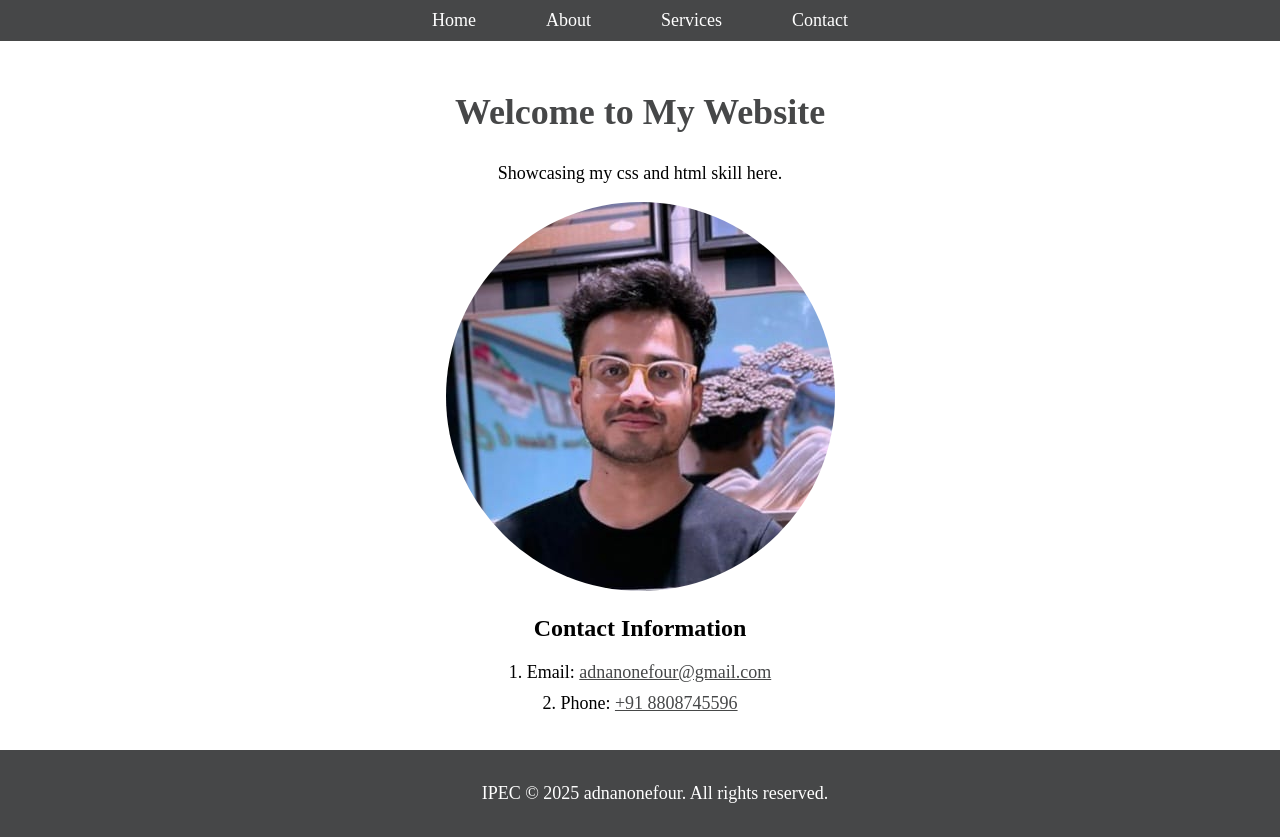
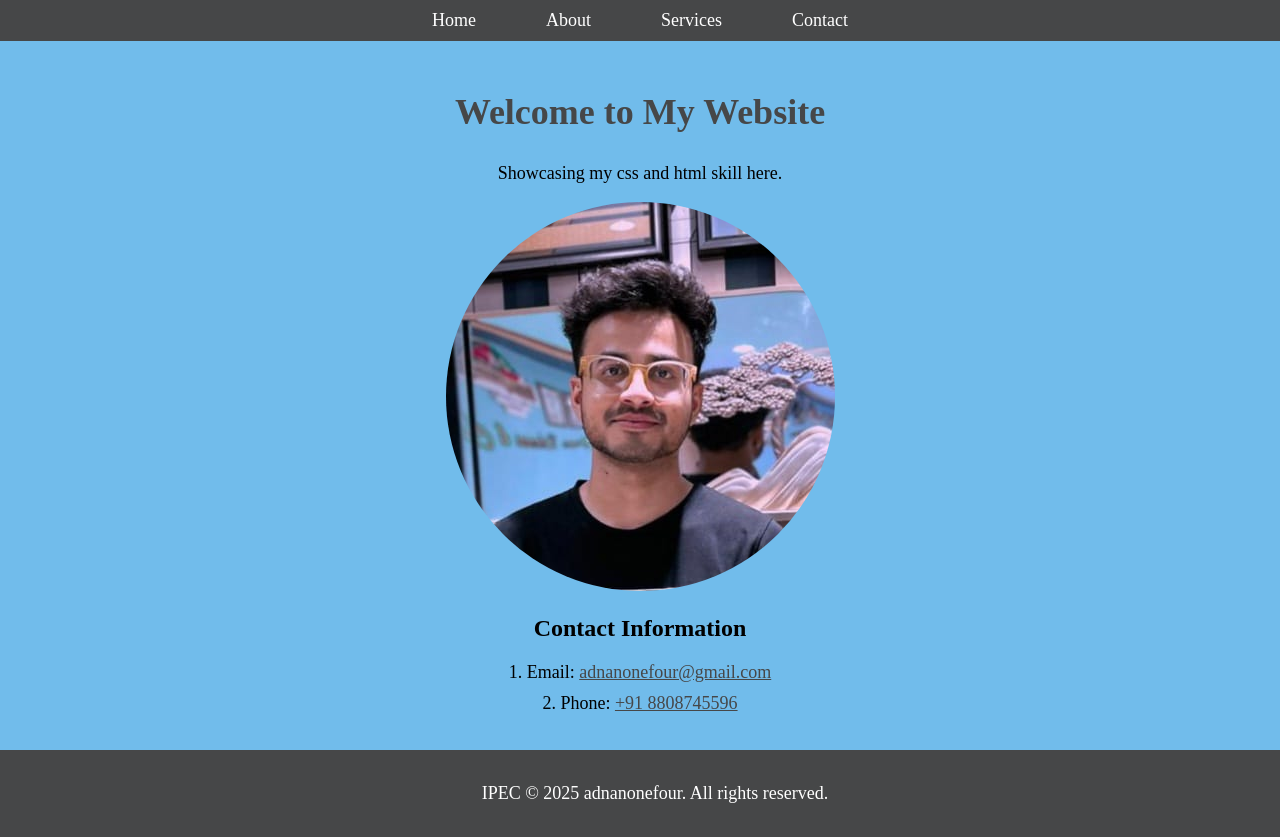
Before and after one commit to Adnanonefour/SIG-WEB, a plain HTML site: page index.html in a window 1280 px wide. Shown: the top 837 px of the page. Drawn offline with Linux system fonts and the light colour scheme.

Commit message:
Update styles.css
background color change

```diff
--- a/styles.css
+++ b/styles.css
@@ -1,5 +1,6 @@
 body {
   margin: 0;
+  background-color: #71bceb;
 }
 
 .navbar {
```
